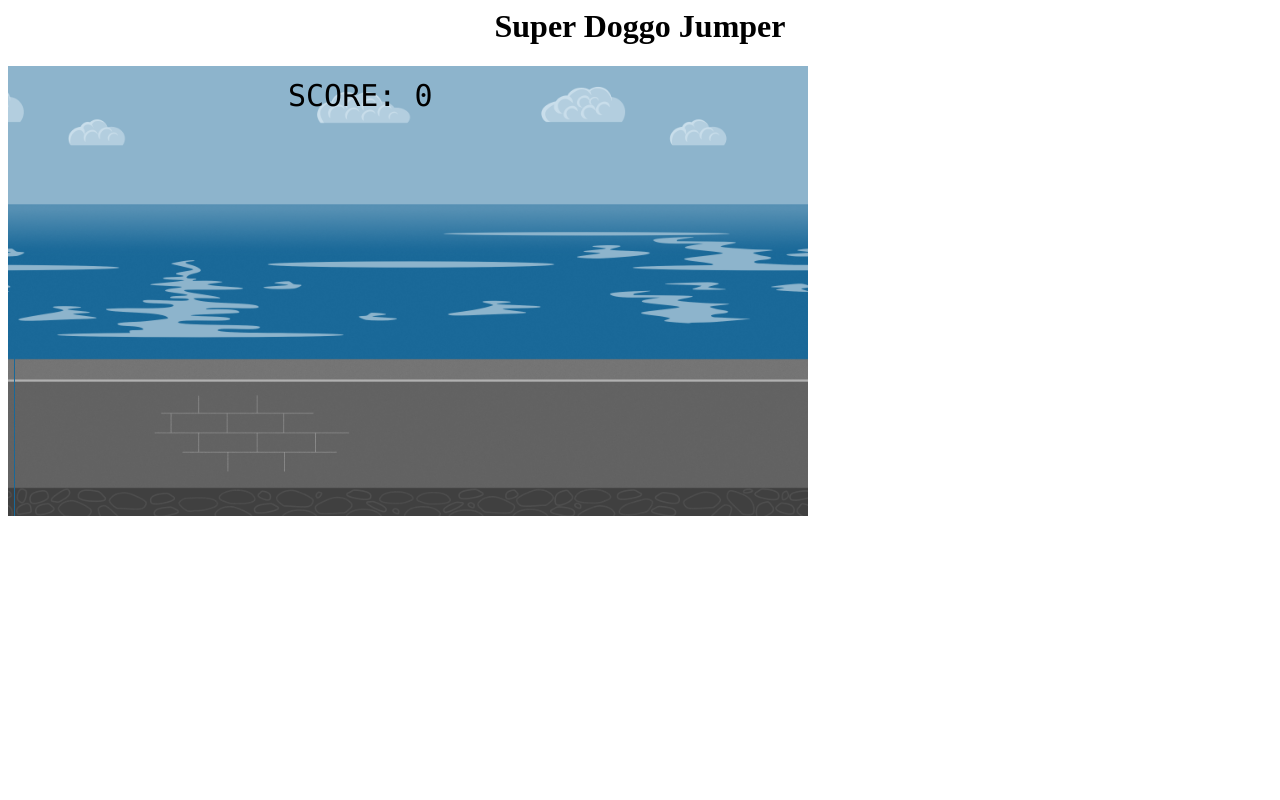
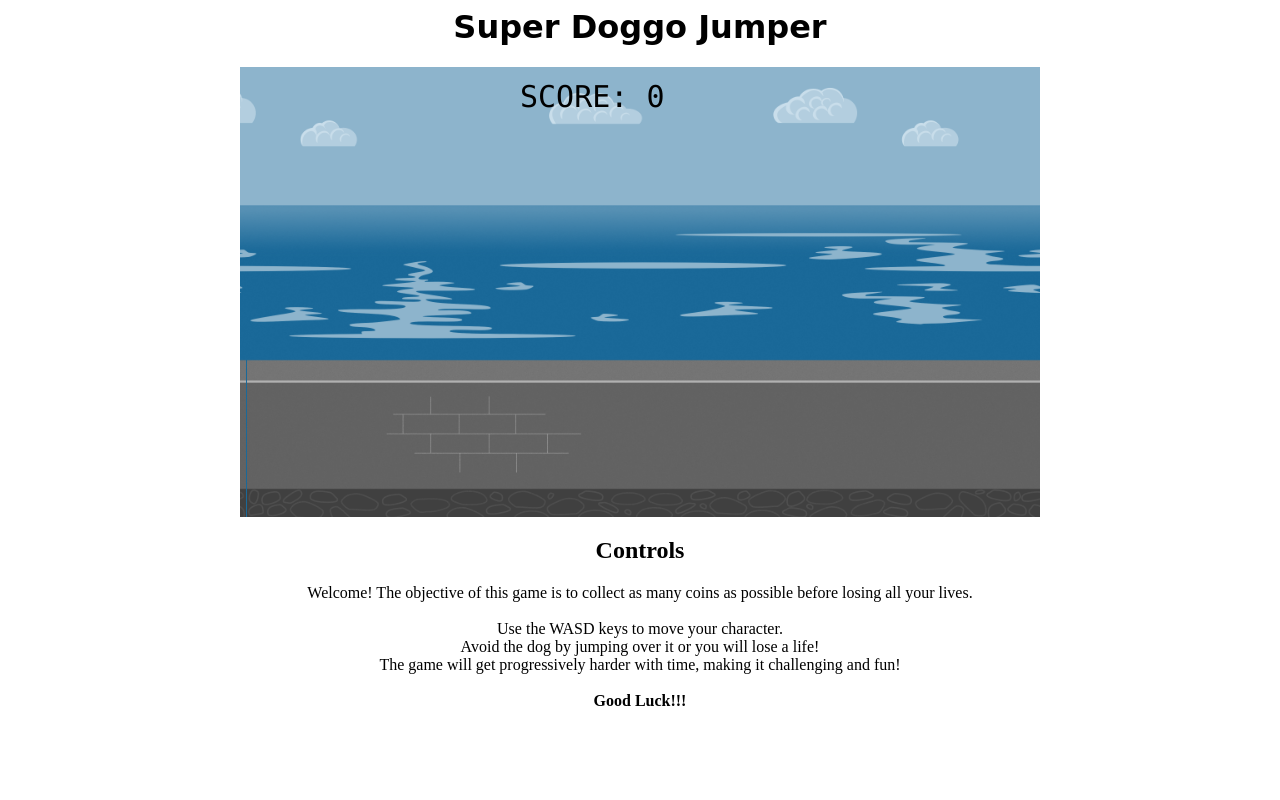
Before and after one commit to sbrahm6/IT202-Spring2021-project2, a PHP site: page / in a window 1280 px wide. Run offline with PHP 8.4, Linux system fonts and the light colour scheme.

Commit message:
Game Completed!
Stable Release

```diff
--- a/css/style.css
+++ b/css/style.css
@@ -1,3 +1,13 @@
+canvas {
+    padding: 0;
+    margin: auto;
+    display: block;
+}
+
+body {
+    text-align: center;
+}
+
 .freeze {
     pointer-events: none;
 }
--- a/index.html
+++ b/index.html
@@ -2,12 +2,28 @@
 
 <head>
     <title>Parallax scrolling</title>
+    <link rel="stylesheet" href="css/style.css">
 </head>
 
 <body>
-    <h1 style="text-align: center;">Super Doggo Jumper</h1>
+    <h1 style="text-align: center; font-family:cursive">Super Doggo Jumper</h1>
     <canvas id="render-canvas" width="800" height="450"></canvas>
     <script src="js/para.js"></script>
+
+
+    <div>
+        <h2>Controls</h2>
+        <p>
+            Welcome! The objective of this game is to collect as many coins as possible before losing all your
+            lives.<br>
+            <br>
+            Use the WASD keys to move your character. <br> Avoid the dog by jumping over it or you will lose a life!
+            <br>
+            The game will get progressively harder with time, making it challenging and fun! <br>
+            <br>
+            <strong>Good Luck!!!</strong>
+        </p>
+    </div>
 
 
 </body>
```
